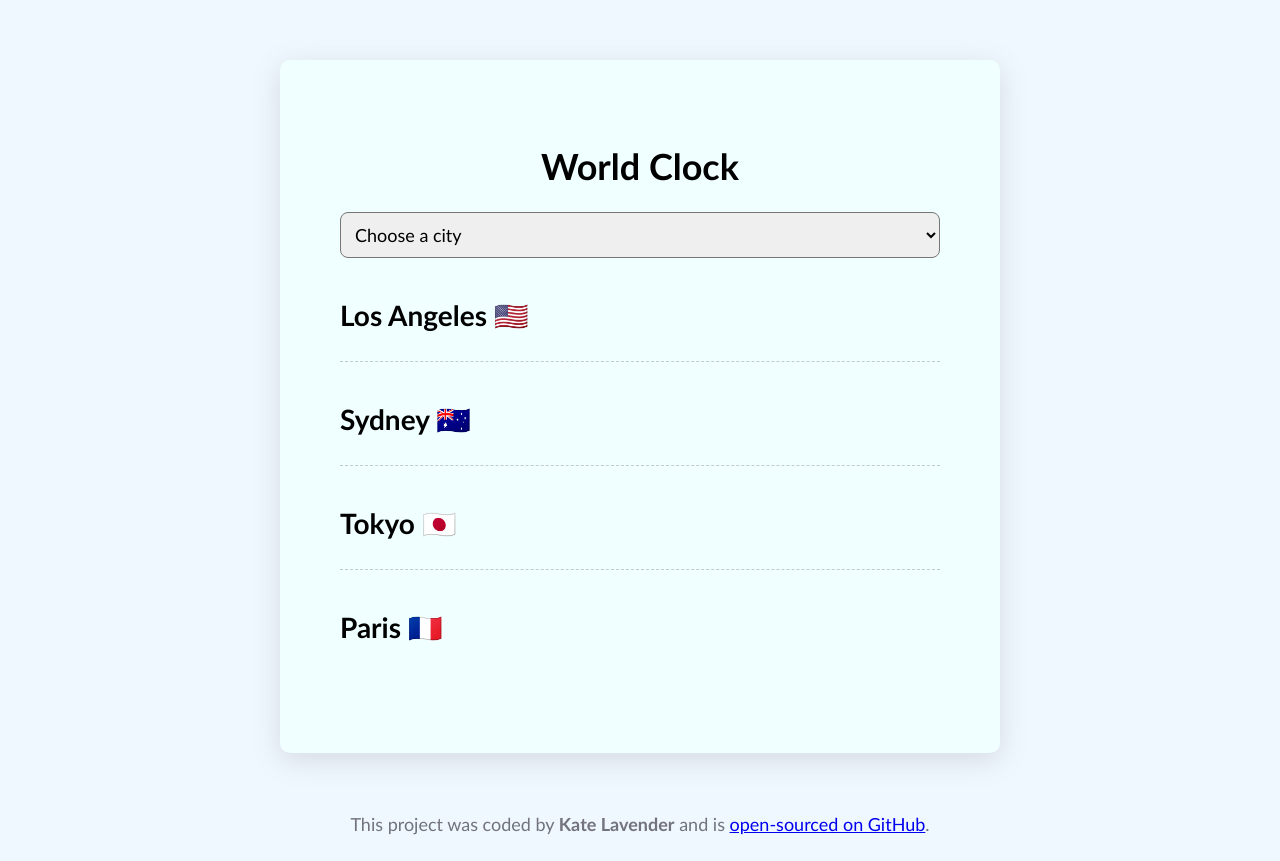
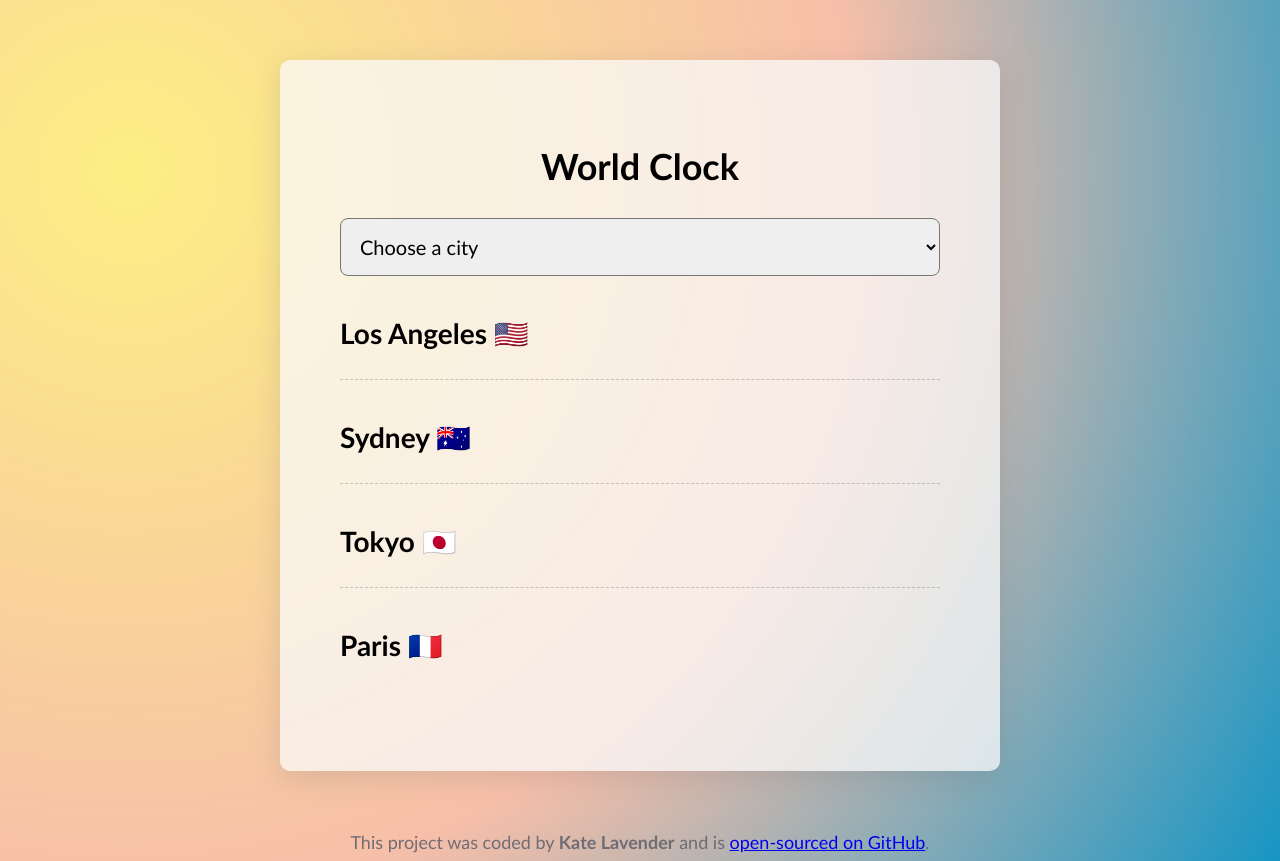
Before and after one commit to Kate-Lav/World-clock-project, a plain HTML site: page index.html in a window 1280 px wide. Drawn offline with nearby package versions, Linux system fonts and the light colour scheme; a script that the page names is missing.

Commit message:
Updated background colors in css

```diff
--- a/src/style.css
+++ b/src/style.css
@@ -1,11 +1,17 @@
 body {
-  background-color: aliceblue;
+  background: radial-gradient(
+    circle at 10% 20%,
+    rgb(253, 239, 132) 0%,
+    rgb(247, 191, 169) 54.2%,
+    rgb(21, 149, 196) 100.3%
+  );
   font-family: "Gill Sans", "Gill Sans MT", Calibri, "Trebuchet MS", sans-serif;
 }
 h1 {
   text-align: center;
   font-family: "Gill Sans", "Gill Sans MT", Calibri, "Trebuchet MS", sans-serif;
   font-size: 36px;
+  margin-bottom: 30px;
 }
 h2 {
   margin: 0 0 8px;
@@ -15,16 +21,17 @@ h2 {
 select {
   display: block;
   width: 100%;
-  font-size: 18px;
+  font-size: 20px;
+
   font-family: "Gill Sans", "Gill Sans MT", Calibri, "Trebuchet MS", sans-serif;
   border-radius: 8px;
-  padding: 10px;
-  margin-bottom: 15px;
+  padding: 15px;
+  margin-bottom: 10px;
 }
 .container {
   max-width: 600px;
   margin: 60px auto;
-  background-color: azure;
+  background: rgba(250, 250, 250, 0.75);
   padding: 60px;
   box-shadow: 0px 7px 29px 0px rgba(100, 100, 111, 0.2);
 
```
